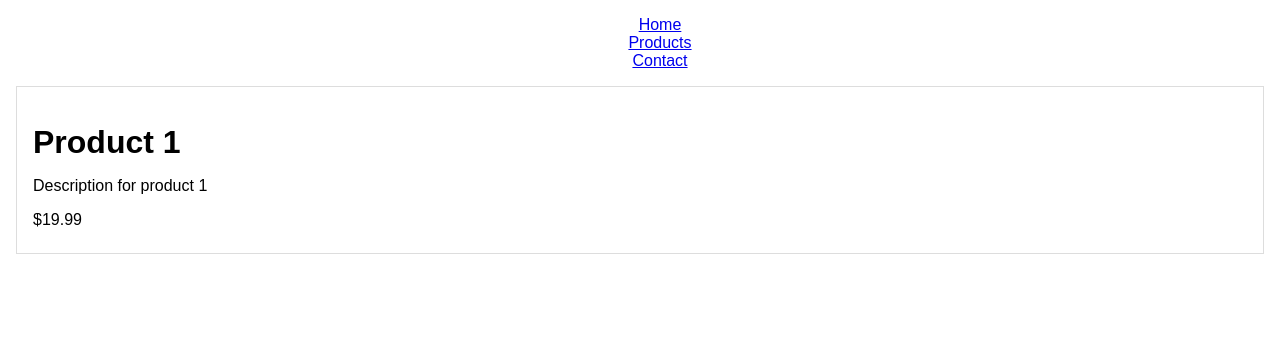
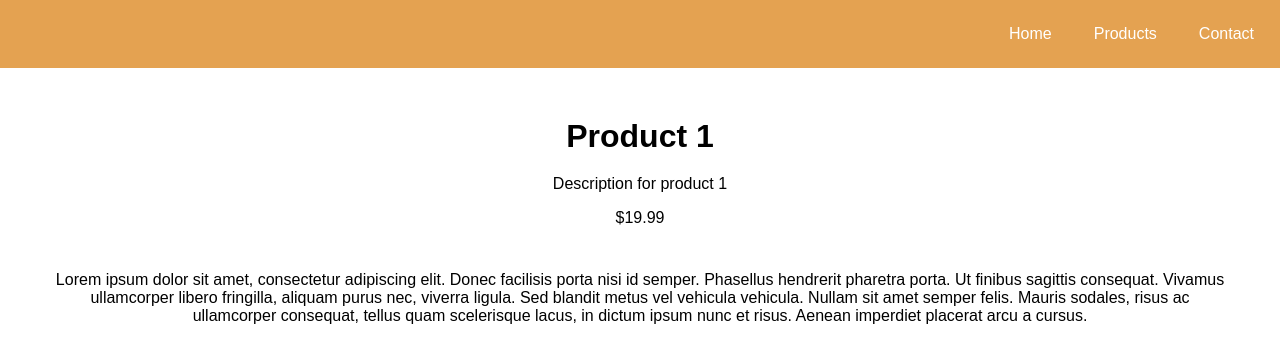
Before and after one commit to mayurpatle/S-MART-ReactJs-, a React (Create React App) app: page /products/1 in a window 1280 px wide. Shown: the top 362 px of the page. Built offline with nearby package versions, Linux system fonts and the light colour scheme.

Commit message:
added  styles

```diff
--- a/public/products.json
+++ b/public/products.json
@@ -3,30 +3,44 @@
     "id": 1,
     "name": "Product 1",
     "description": "Description for product 1",
-    "price": 19.99
+    "price": 19.99,
+    "info": "Lorem ipsum dolor sit amet, consectetur adipiscing elit. Donec facilisis porta nisi id semper. Phasellus hendrerit pharetra porta. Ut finibus sagittis consequat. Vivamus ullamcorper libero fringilla, aliquam purus nec, viverra ligula. Sed blandit metus vel vehicula vehicula. Nullam sit amet semper felis. Mauris sodales, risus ac ullamcorper consequat, tellus quam scelerisque lacus, in dictum ipsum nunc et risus. Aenean imperdiet placerat arcu a cursus."
   },
   {
     "id": 2,
     "name": "Product 2",
     "description": "Description for product 2",
-    "price": 29.99
+    "price": 29.99,
+    "info": "Lorem ipsum dolor sit amet, consectetur adipiscing elit. Donec facilisis porta nisi id semper. Phasellus hendrerit pharetra porta. Ut finibus sagittis consequat. Vivamus ullamcorper libero fringilla, aliquam purus nec, viverra ligula. Sed blandit metus vel vehicula vehicula. Nullam sit amet semper felis. Mauris sodales, risus ac ullamcorper consequat, tellus quam"
+
   },
   {
     "id": 3,
     "name": "Product 3",
     "description": "Description for product 3",
-    "price": 39.99
+    "price": 39.99  ,
+    "info": "Lorem ipsum dolor sit amet, consectetur adipiscing elit. Donec facilisis porta nisi id semper. Phasellus hendrerit pharetra porta. Ut finibus sagittis consequat. Vivamus ullamcorper libero fringilla, aliquam purus nec, viverra ligula. Sed blandit metus vel vehicula vehicula. Nullam sit amet semper felis. Mauris sodales, risus ac ullamcorper consequat, tellus quam"
   },
   {
     "id": 4,
     "name": "Product 4",
     "description": "Description for product 4",
-    "price": 49.99
-  }
-  , {
+    "price": 49.99,
+    "info": "Lorem ipsum dolor sit amet, consectetur adipiscing elit. Donec facilisis porta nisi id semper. Phasellus hendrerit pharetra porta. Ut finibus sagittis consequat. Vivamus ullamcorper libero fringilla, aliquam purus nec, viverra ligula. Sed blandit metus vel vehicula vehicula. Nullam sit amet semper felis. Mauris sodales, risus ac ullamcorper consequat, tellus quam"
+  },
+  {
     "id": 5,
     "name": "Product 5",
     "description": "Description for product 5",
-    "price": 59.99
+    "price": 59.99,
+    "info": "Lorem ipsum dolor sit amet, consectetur adipiscing elit. Donec facilisis porta nisi id semper. Phasellus hendrerit pharetra porta. Ut finibus sagittis consequat. Vivamus ullamcorper libero fringilla, aliquam purus nec, viverra ligula. Sed blandit metus vel vehicula vehicula. Nullam sit amet semper felis. Mauris sodales, risus ac ullamcorper consequat, tellus quam"
+
+  },
+  {
+    "id": 6,
+    "name": "Product 6",
+    "description": "Description for product 6",
+    "price": 69.99,
+    "info": "Lorem ipsum dolor sit amet, consectetur adipiscing elit. Donec facilisis porta nisi id semper. Phasellus hendrerit pharetra porta. Ut finibus sagittis consequat. Vivamus ullamcorper libero fringilla, aliquam purus nec, viverra ligula. Sed blandit metus vel vehicula vehicula. Nullam sit amet semper felis. Mauris sodales, risus ac ullamcorper consequat, tellus quam"
   }
 ]
--- a/src/components/Navbar.jsx
+++ b/src/components/Navbar.jsx
@@ -1,17 +1,21 @@
 import React from 'react'
 import { Link } from 'react-router-dom'
-import '../styles/Navbar.css'
+import styles  from '../styles/Navbar.module.css'
 const Navbar = () => {
   return (
-    <nav>
-        <ul>
-            <li><Link to = "/">Home</Link></li>
-            <li><Link to = "/products">Products</Link></li>
-            <li><Link to = "/contact">Contact</Link></li>
-
-        </ul>
+    <nav className={styles.navbar}>
+      {/* Container for  logo */}
+      <div className={styles.logoContainer}></div>
+      {/* Container for  search box  */}
+      <div className={styles.searchContainer}></div>
+      {/*  left container  */}
+      <div className= {styles.leftContainer}>
+        <Link to="/">Home</Link>
+        <Link to="/products">Products</Link>
+        <Link to="/contact">Contact</Link>
+      </div>
     </nav>
-  )
+  );
 }
 
 export default Navbar
--- a/src/pages/Home.jsx
+++ b/src/pages/Home.jsx
@@ -1,8 +1,8 @@
 import React from 'react'
-
+import styles from  '../styles/Home.module.css'
 const Home = () => {
   return (
-    <div>
+    <div className= {styles.home}>
         <h1>Welcome to the Home Page</h1>
         { /* write   some  content   message  for  ecommerce  home page */ }
 
--- a/src/pages/ProductDetail.jsx
+++ b/src/pages/ProductDetail.jsx
@@ -1,7 +1,8 @@
 import React from 'react'
 import { useState  ,  useEffect } from 'react'
 import { useParams } from 'react-router-dom'
-import '../styles/ProductDetail.css'
+import styles from '../styles/ProductDetail.module.css';
+
 const ProductDetail = () => {
 
     const {productId}  =  useParams() ;
@@ -34,12 +35,14 @@ const ProductDetail = () => {
 
 
     return (
-    <div className='product-detail'>
+      <div className={styles.productDetail}>
         <h1>{product.name}</h1>
         <p>{product.description}</p>
         <p>${product.price}</p>
-    </div>
-  )
+        <br></br>
+        <p>{product.info}</p>
+      </div>
+    );
 }
 
 export default ProductDetail
--- a/src/pages/Products.jsx
+++ b/src/pages/Products.jsx
@@ -1,6 +1,8 @@
 import React , {useState  , useEffect } from 'react'
-import '../styles/Products.css'
+import styles from  '../styles/Products.module.css'
 import { Link } from 'react-router-dom';
+
+
 const Products = () => {
   const [products  ,  setProducts ]  =  useState([])   ;
   useEffect(
@@ -16,22 +18,20 @@ const Products = () => {
   )
 
   return (
-
     <div>
       <h1> Products </h1>
-        <div className='products-list'>
-            {products.map(product => (
-                <div key={product.id} className='product-item'>
+      <div className={styles.productList}>
+        {products.map((product) => (
+          <div key={product.id} className={styles.productItem}>
             <h2>{product.name}</h2>
             <p>{product.description}</p>
             <p>${product.price}</p>
-                    <Link to={`/products/${product.id}`} > View  Details </Link>
-
+            <Link to={`/products/${product.id}`}> View Details </Link>
           </div>
         ))}
       </div>
     </div>
-  )
+  );
 }
 
 export default Products
--- /dev/null
+++ b/src/styles/Home.module.css
@@ -0,0 +1,4 @@
+.home {
+  text-align: center;
+  margin-top: 50px;
+}
--- a/src/styles/Navbar.css
+++ /dev/null
@@ -1,3 +0,0 @@
-ul {
-  list-style-type: none;
-}
--- /dev/null
+++ b/src/styles/Navbar.module.css
@@ -0,0 +1,48 @@
+/* Navbar.module.css */
+.navbar {
+  background-color: #e4a251;
+  height :3rem    ;
+
+  padding: 10px;
+  display: flex;
+  flex-direction:row ;
+  justify-content: space-around;
+}
+
+.navbar a {
+  color: white;
+  text-decoration: none;
+  padding: 8px 16px;
+}
+
+.navbar a:hover {
+  background-color: #ddd;
+  color: black;
+}
+ul {
+  list-style-type: none ;
+}
+.logoContainer {
+  /* Add styles for the logo container */
+  flex: 1;
+}
+
+.searchContainer {
+  /* Add styles for the search container */
+  flex: 2;
+  display: flex;
+  justify-content: center;
+}
+
+.leftContainer{
+  flex:3   ;
+
+  display : flex ;
+  flex-direction: row   ;
+  align-items: center ;
+  justify-content:flex-end ;
+
+}
+.leftContainer a {
+  margin-left: 10px;
+}
--- a/src/styles/ProductDetail.css
+++ /dev/null
@@ -1,14 +0,0 @@
-.product-detail {
-  border: 1px solid #ddd;
-  padding: 16px;
-  margin: 16px;
-  text-align: left;
-}
-
-.product-detail h1 {
-  margin-bottom: 16px;
-}
-
-.product-detail p {
-  margin-bottom: 8px;
-}
--- /dev/null
+++ b/src/styles/ProductDetail.module.css
@@ -0,0 +1,12 @@
+/* ProductDetail.module.css */
+.productDetail {
+  margin: 50px;
+}
+
+.productDetail h1 {
+  margin-bottom: 20px;
+}
+
+.productDetail p {
+  margin-bottom: 10px;
+}
--- a/src/styles/Products.css
+++ /dev/null
@@ -1,11 +0,0 @@
-.product-list {
-  display: flex;
-  flex-wrap: wrap;
-}
-
-.product-item {
-  border: 1px solid #ddd;
-  padding: 16px;
-  margin: 16px;
-  width: 200px;
-}
--- /dev/null
+++ b/src/styles/Products.module.css
@@ -0,0 +1,18 @@
+.productList {
+  display: flex;
+  flex-wrap: wrap;
+  justify-content: space-around;
+}
+
+.productItem {
+  border: 1px solid #ccc;
+  padding: 20px;
+  margin: 10px;
+  border-radius: 5px;
+  width: 30%;
+  box-shadow: 0 2px 4px rgba(0, 0, 0, 0.1);
+}
+
+.productItem h2 {
+  margin-top: 0;
+}
```
Lines whose indentation alone changed are shown as unchanged.
